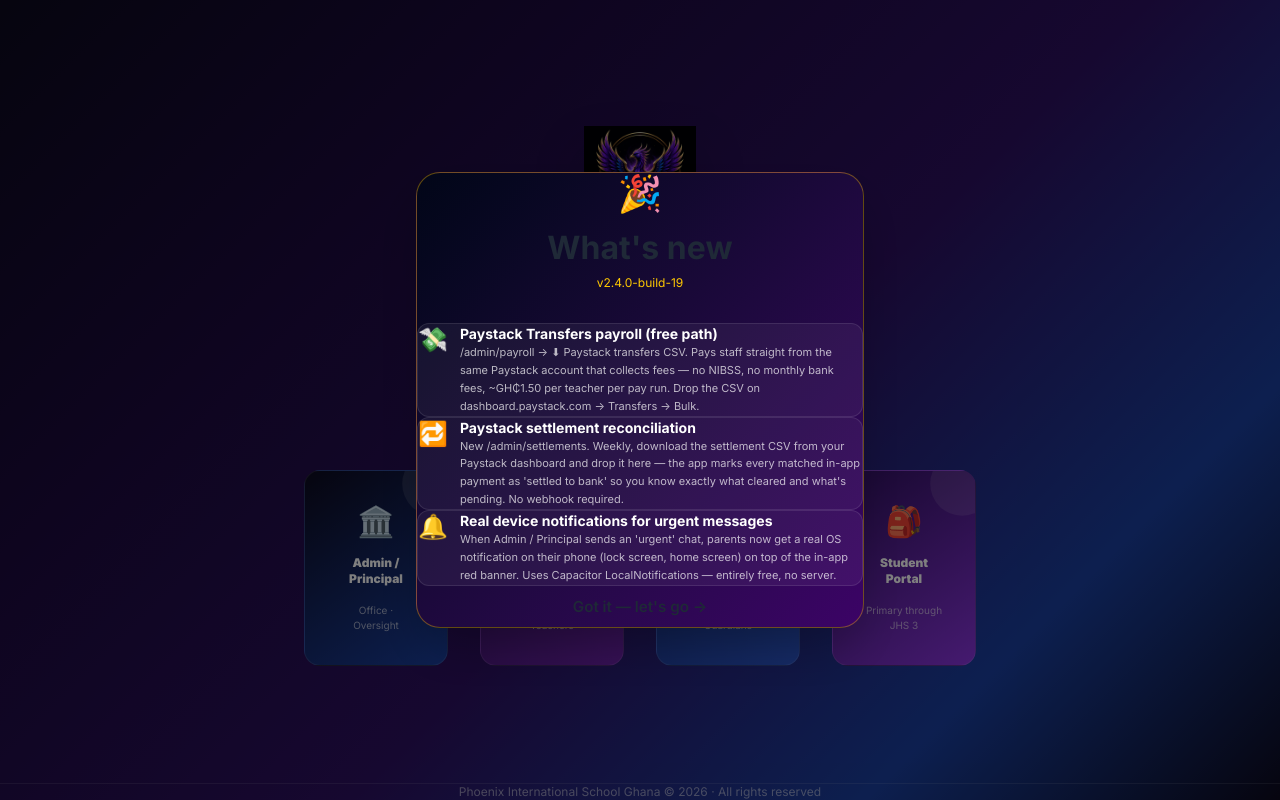
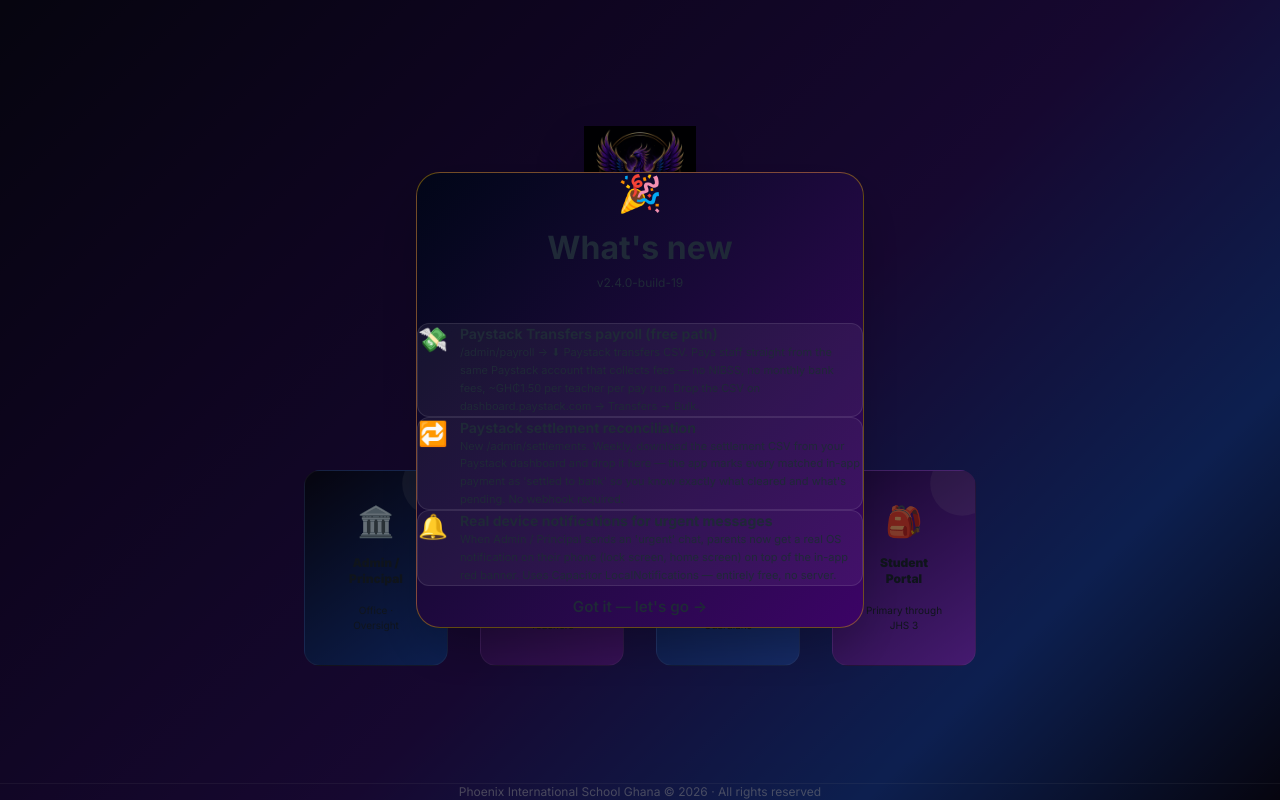
Before and after one commit to uniqename/phoenix-international-school, a Next.js app: page / in a window 1280 px wide. Built offline with nearby package versions, Linux system fonts and the light colour scheme; no server answers.

Commit message:
Revert "Fix theme and global color system conflicts"
This reverts commit bb0a49bc732aa02bf0d6d48e7a789015d8bf4e01.

```diff
--- a/src/app/globals.css
+++ b/src/app/globals.css
@@ -81,8 +81,7 @@
 h5 { font-size: 1.125rem; }
 h6 { font-size: 1rem; }
 
-/* Only apply default text color to unstyled elements */
-p:not([class]), div:not([class]), span:not([class]), li:not([class]), td:not([class]), th:not([class]) {
+p, div, span, li, td, th {
   color: var(--text-primary);
 }
 
--- a/src/context/ThemeContext.tsx
+++ b/src/context/ThemeContext.tsx
@@ -59,7 +59,7 @@
   const context = useContext(ThemeContext);
   if (!context) {
     // Return a default theme if not in a ThemeProvider (e.g., during SSR)
-    return { theme: "light" as const, toggleTheme: () => {} };
+    return { theme: "dark" as const, toggleTheme: () => {} };
   }
   return context;
 }
```
